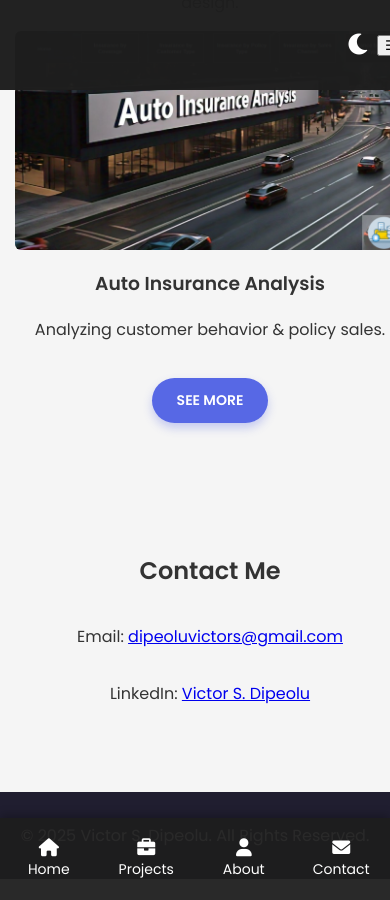
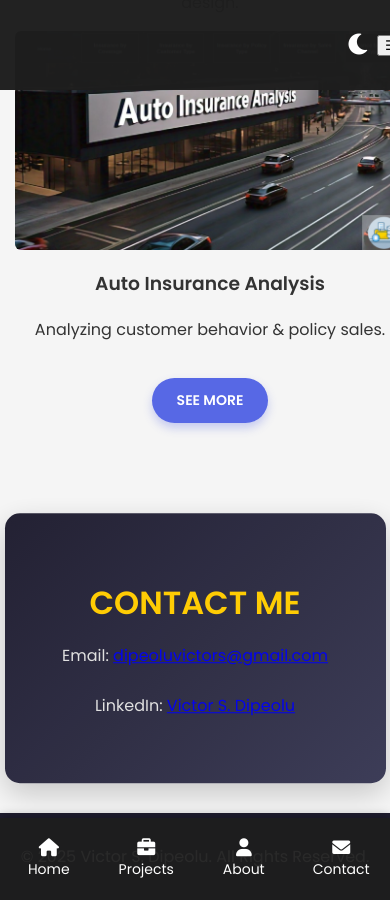
Before and after one commit to Vicmandip1/Portfolio, a Jekyll site: the page index.html, which Jekyll copies as it is, in a window 390 px wide and 900 px high, scrolled down 4084 px. Built offline with Jekyll 4.4.1, drawn with Linux system fonts in a browser that asks for light colours; nearby versions of some CDN libraries; a script that is not in the unit is left out; before the commit the page ends 4963 px from its top, so only the background shows below that.

Commit message:
Update index.css

```diff
--- a/assets/styles/index.css
+++ b/assets/styles/index.css
@@ -468,7 +468,7 @@ body {
 }
 
 /* ✅ Ensure Sections Stay Centered */
-.skills, .projects, .contact {
+.skills, .projects {
     width: 100%;
     text-align: center;
     display: flex;
@@ -478,7 +478,7 @@ body {
 }
 
 /* ✅ Section Spacing */
-.about, .skills, .projects, .contact {
+.about, .skills, .projects {
     padding: 50px 20px;
     margin-bottom: 40px;
 }
@@ -560,6 +560,129 @@ img {
     height: auto;
     border-radius: 10px;
 }
+/* ==============================
+   ✅ Contact Section Styling
+================================= */
+.contact {
+    text-align: center;
+    padding: 80px 20px;
+    background: linear-gradient(135deg, #201e30, #3a3a56);
+    color: white;
+    border-radius: 15px;
+    max-width: 800px;
+    margin: 50px auto;
+    box-shadow: 0 10px 30px rgba(0, 0, 0, 0.2);
+    animation: fadeInUp 1.2s ease-in-out;
+}
+
+/* ✅ Contact Title */
+.contact h2 {
+    font-size: 2.5rem;
+    font-weight: bold;
+    color: #ffcc00;
+    margin-bottom: 15px;
+    text-transform: uppercase;
+}
+
+/* ✅ Contact Subtitle */
+.contact p {
+    font-size: 1.2rem;
+    color: #e0e0e0;
+    margin-bottom: 25px;
+}
+
+/* ✅ Contact Info (Email & LinkedIn) */
+.contact-info {
+    display: flex;
+    flex-direction: column;
+    gap: 15px;
+    margin-bottom: 20px;
+}
+
+/* ✅ Contact Items */
+.contact-item {
+    display: flex;
+    align-items: center;
+    justify-content: center;
+    gap: 10px;
+    font-size: 1.2rem;
+    text-decoration: none;
+    color: #ffcc00;
+    padding: 12px;
+    border-radius: 8px;
+    transition: background 0.3s ease-in-out, transform 0.3s ease-in-out;
+}
+
+/* ✅ Hover Effect */
+.contact-item:hover {
+    background: rgba(255, 204, 0, 0.2);
+    transform: scale(1.05);
+}
+
+/* ✅ Icons */
+.contact-item i {
+    font-size: 1.5rem;
+}
+
+/* ✅ CTA Button */
+.contact-btn {
+    display: inline-block;
+    padding: 12px 30px;
+    font-size: 1.2rem;
+    font-weight: bold;
+    text-transform: uppercase;
+    background: linear-gradient(45deg, #ffcc00, #ff9900);
+    color: white;
+    border-radius: 30px;
+    text-decoration: none;
+    transition: transform 0.3s ease-in-out, background 0.3s ease-in-out;
+    box-shadow: 0px 5px 10px rgba(255, 153, 0, 0.3);
+    margin-top: 10px;
+}
+
+/* ✅ Button Hover Effect */
+.contact-btn:hover {
+    background: linear-gradient(45deg, #ff9900, #ffcc00);
+    transform: scale(1.1);
+    box-shadow: 0px 10px 20px rgba(255, 153, 0, 0.6);
+}
+
+/* ✅ Responsive Design */
+@media screen and (max-width: 768px) {
+    .contact {
+        width: 90%;
+        padding: 50px 20px;
+    }
+
+    .contact h2 {
+        font-size: 2rem;
+    }
+
+    .contact p {
+        font-size: 1rem;
+    }
+
+    .contact-item {
+        font-size: 1rem;
+    }
+
+    .contact-btn {
+        font-size: 1rem;
+        padding: 10px 25px;
+    }
+}
+
+/* ✅ Fade-In Animation */
+@keyframes fadeInUp {
+    from {
+        opacity: 0;
+        transform: translateY(20px);
+    }
+    to {
+        opacity: 1;
+        transform: translateY(0);
+    }
+}
 
 /* ==============================
    ✅ Footer Styling
```
